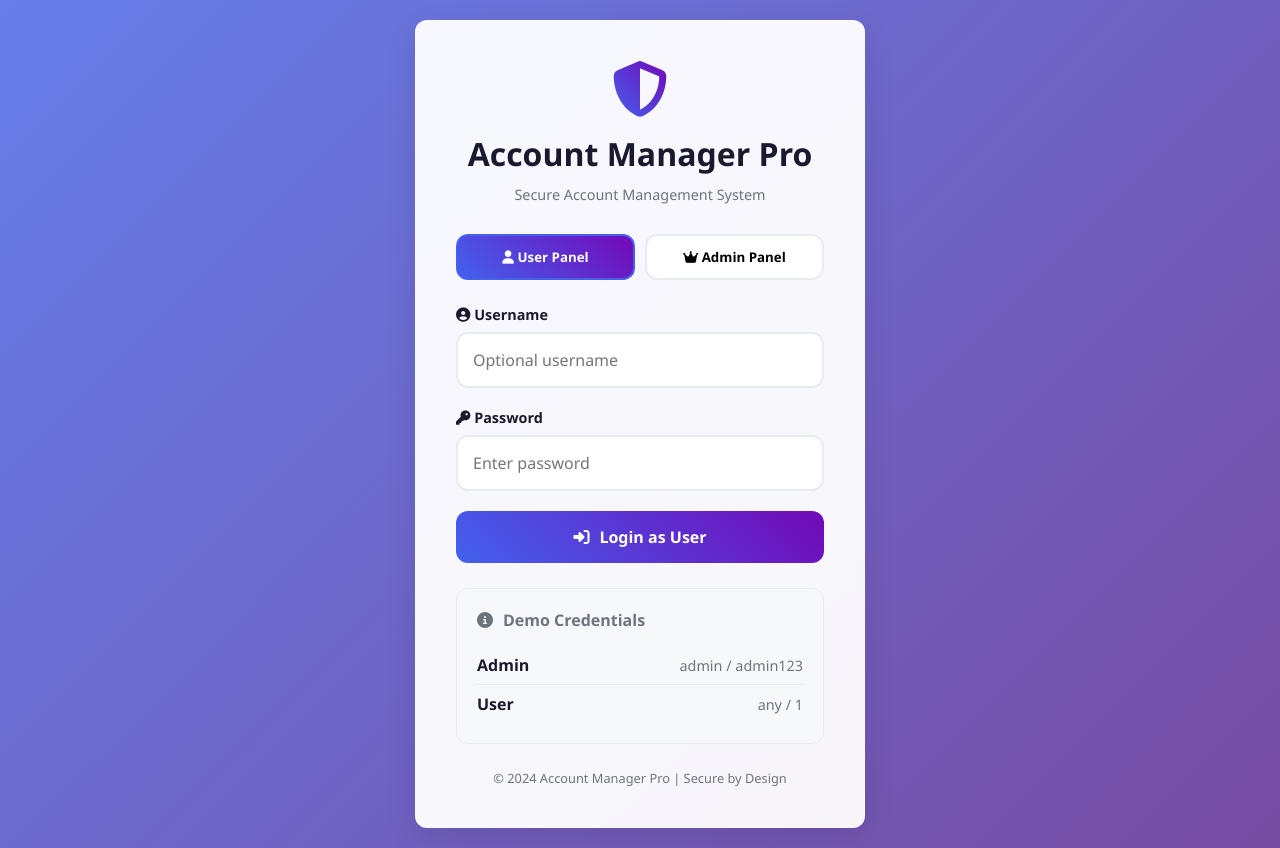
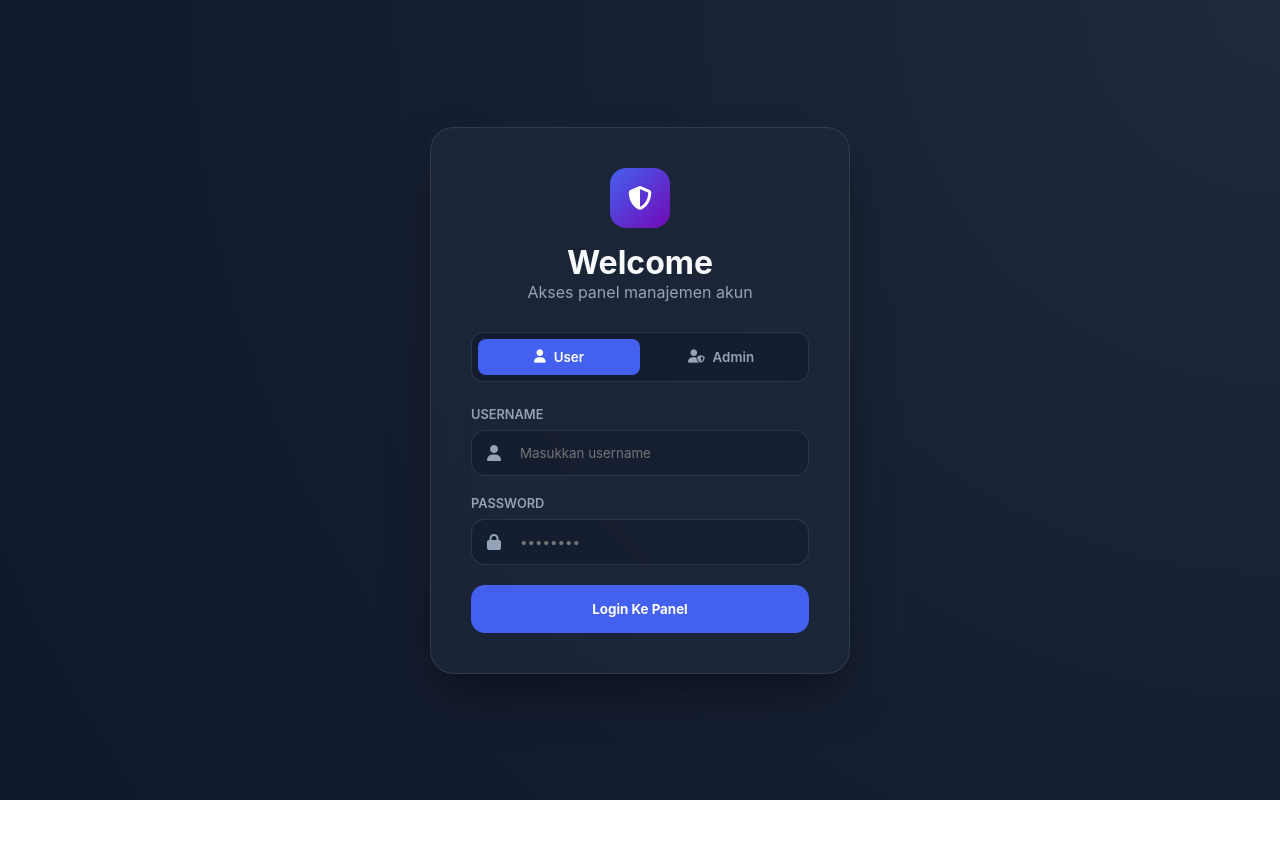
Before and after one commit to depannn11/account-manager, a website: page public/index.html in a window 1280 px wide. After the commit the page ends 800 px from the top, so only its background shows below. Drawn offline with Linux system fonts and the light colour scheme.

Commit message:
Update index.html

```diff
--- a/public/index.html
+++ b/public/index.html
@@ -6,168 +6,108 @@
     <title>Account Manager - Login</title>
     <link rel="stylesheet" href="https://cdnjs.cloudflare.com/ajax/libs/font-awesome/6.4.0/css/all.min.css">
     <style>
-        *{margin:0;padding:0;box-sizing:border-box;font-family:'Segoe UI',Tahoma,Geneva,Verdana,sans-serif}
-        :root{--primary:#4361ee;--primary-dark:#3a56d4;--secondary:#7209b7;--danger:#f72585;--success:#4cc9f0;--warning:#f8961e;--dark:#1a1a2e;--light:#f8f9fa;--gray:#6c757d;--gray-light:#e9ecef;--border-radius:12px;--box-shadow:0 10px 30px rgba(0,0,0,0.1);--transition:all 0.3s ease}
-        body{background:linear-gradient(135deg,#667eea 0%,#764ba2 100%);min-height:100vh;display:flex;align-items:center;justify-content:center;padding:20px}
-        .login-container{width:100%;max-width:450px}
-        .login-card{background:rgba(255,255,255,0.95);backdrop-filter:blur(10px);border-radius:var(--border-radius);padding:40px;box-shadow:var(--box-shadow);animation:slideUp 0.5s ease-out;border:1px solid rgba(255,255,255,0.2)}
-        .logo{text-align:center;margin-bottom:30px}
-        .logo i{font-size:3.5rem;color:var(--primary);margin-bottom:15px;background:linear-gradient(45deg,var(--primary),var(--secondary));-webkit-background-clip:text;-webkit-text-fill-color:transparent}
-        .logo h1{color:var(--dark);font-size:2rem;font-weight:700}
-        .logo p{color:var(--gray);margin-top:10px;font-size:0.9rem}
-        .form-group{margin-bottom:20px}
-        label{display:block;margin-bottom:8px;font-weight:600;color:var(--dark);font-size:0.9rem}
-        input{width:100%;padding:15px;border:2px solid var(--gray-light);border-radius:var(--border-radius);font-size:16px;transition:var(--transition);background:white}
-        input:focus{outline:none;border-color:var(--primary);box-shadow:0 0 0 3px rgba(67,97,238,0.2)}
-        .btn{width:100%;padding:15px;border:none;border-radius:var(--border-radius);font-size:16px;font-weight:600;cursor:pointer;transition:var(--transition);display:flex;align-items:center;justify-content:center;gap:10px}
-        .btn-primary{background:linear-gradient(45deg,var(--primary),var(--secondary));color:white;position:relative;overflow:hidden}
-        .btn-primary:hover{transform:translateY(-2px);box-shadow:0 10px 20px rgba(67,97,238,0.3)}
-        .btn-primary:active{transform:translateY(0)}
-        .role-selector{display:flex;gap:10px;margin-bottom:25px}
-        .role-btn{flex:1;padding:12px;border:2px solid var(--gray-light);background:white;border-radius:var(--border-radius);font-weight:600;cursor:pointer;transition:var(--transition);text-align:center}
-        .role-btn.active{border-color:var(--primary);background:linear-gradient(45deg,var(--primary),var(--secondary));color:white}
-        .role-btn:hover:not(.active){border-color:var(--primary)}
-        .error-message{background:rgba(247,37,133,0.1);color:var(--danger);padding:12px;border-radius:var(--border-radius);margin-top:20px;text-align:center;display:none;border:1px solid rgba(247,37,133,0.2)}
-        .demo-credentials{margin-top:25px;padding:20px;background:rgba(248,249,250,0.8);border-radius:var(--border-radius);border:1px solid var(--gray-light)}
-        .demo-credentials h4{display:flex;align-items:center;gap:10px;margin-bottom:15px;color:var(--gray)}
-        .credential-item{display:flex;justify-content:space-between;align-items:center;padding:8px 0;border-bottom:1px solid var(--gray-light)}
-        .credential-item:last-child{border-bottom:none}
-        .credential-role{font-weight:600;color:var(--dark)}
-        .credential-details{color:var(--gray);font-size:0.9rem}
-        .footer{margin-top:25px;text-align:center;color:var(--gray);font-size:0.8rem}
-        @keyframes slideUp{from{transform:translateY(20px);opacity:0}to{transform:translateY(0);opacity:1}}
-        @media(max-width:480px){.login-card{padding:30px 20px}.logo h1{font-size:1.6rem}.role-selector{flex-direction:column}}
+        :root {
+            --primary: #4361ee;
+            --primary-hover: #3a56d4;
+            --secondary: #7209b7;
+            --bg-main: #0f172a;
+            --bg-card: rgba(30, 41, 59, 0.7);
+            --glass-border: rgba(255, 255, 255, 0.1);
+            --text-main: #f8fafc;
+            --text-muted: #94a3b8;
+            --danger: #ef4444;
+            --success: #10b981;
+            --radius: 14px;
+        }
+
+        * { margin: 0; padding: 0; box-sizing: border-box; font-family: 'Inter', system-ui, sans-serif; }
+        body { background: radial-gradient(circle at top right, #1e293b, #0f172a); min-height: 100vh; display: flex; align-items: center; justify-content: center; padding: 20px; color: var(--text-main); }
+
+        .login-card {
+            width: 100%; max-width: 420px; background: var(--bg-card); backdrop-filter: blur(20px);
+            border: 1px solid var(--glass-border); border-radius: 24px; padding: 40px;
+            box-shadow: 0 25px 50px -12px rgba(0, 0, 0, 0.5); animation: fadeIn 0.6s ease;
+        }
+
+        .header { text-align: center; margin-bottom: 30px; }
+        .brand-icon { width: 60px; height: 60px; background: linear-gradient(135deg, var(--primary), var(--secondary)); border-radius: 16px; display: flex; align-items: center; justify-content: center; margin: 0 auto 15px; font-size: 24px; color: white; }
+
+        .role-switcher { display: grid; grid-template-columns: 1fr 1fr; background: rgba(15, 23, 42, 0.5); padding: 6px; border-radius: 12px; margin-bottom: 25px; border: 1px solid var(--glass-border); }
+        .role-btn { padding: 10px; border: none; background: transparent; color: var(--text-muted); font-weight: 600; cursor: pointer; border-radius: 8px; transition: 0.3s; display: flex; align-items: center; justify-content: center; gap: 8px; }
+        .role-btn.active { background: var(--primary); color: white; }
+
+        .form-group { margin-bottom: 20px; }
+        .form-group label { display: block; font-size: 0.8rem; font-weight: 600; color: var(--text-muted); margin-bottom: 8px; text-transform: uppercase; }
+        .input-wrapper { position: relative; display: flex; align-items: center; }
+        .input-wrapper i { position: absolute; left: 16px; color: var(--text-muted); }
+        .input-wrapper input { width: 100%; padding: 14px 16px 14px 48px; background: rgba(15, 23, 42, 0.4); border: 1px solid var(--glass-border); border-radius: var(--radius); color: white; transition: 0.3s; }
+        .input-wrapper input:focus { outline: none; border-color: var(--primary); box-shadow: 0 0 0 4px rgba(67, 97, 238, 0.1); }
+
+        .btn-login { width: 100%; padding: 16px; background: var(--primary); color: white; border: none; border-radius: var(--radius); font-weight: 700; cursor: pointer; transition: 0.3s; }
+        .btn-login:hover { transform: translateY(-2px); box-shadow: 0 10px 20px rgba(67, 97, 238, 0.3); }
+
+        .alert { background: rgba(239, 68, 68, 0.1); border: 1px solid var(--danger); color: #fca5a5; padding: 12px; border-radius: 10px; font-size: 0.85rem; margin-bottom: 20px; display: none; }
+        @keyframes fadeIn { from { opacity: 0; transform: translateY(20px); } to { opacity: 1; transform: translateY(0); } }
     </style>
 </head>
 <body>
-    <div class="login-container">
     <div class="login-card">
-            <div class="logo">
-                <i class="fas fa-shield-alt"></i>
-                <h1>Account Manager Pro</h1>
-                <p>Secure Account Management System</p>
+        <div class="header">
+            <div class="brand-icon"><i class="fas fa-shield-halved"></i></div>
+            <h1>Welcome</h1>
+            <p style="color: var(--text-muted)">Akses panel manajemen akun</p>
         </div>
-
-            <div class="role-selector">
-                <button type="button" class="role-btn active" id="userBtn">
-                    <i class="fas fa-user"></i> User Panel
-                </button>
-                <button type="button" class="role-btn" id="adminBtn">
-                    <i class="fas fa-crown"></i> Admin Panel
-                </button>
+        <div class="role-switcher">
+            <button class="role-btn active" id="userTab"><i class="fas fa-user"></i> User</button>
+            <button class="role-btn" id="adminTab"><i class="fas fa-user-shield"></i> Admin</button>
         </div>
-
+        <div id="loginAlert" class="alert"></div>
         <form id="loginForm">
-                <div class="form-group" id="usernameField">
-                    <label for="username"><i class="fas fa-user-circle"></i> Username</label>
-                    <input type="text" id="username" placeholder="Enter username" required>
+            <div class="form-group">
+                <label>Username</label>
+                <div class="input-wrapper"><i class="fas fa-user"></i><input type="text" id="username" placeholder="Masukkan username"></div>
             </div>
-
             <div class="form-group">
-                    <label for="password"><i class="fas fa-key"></i> Password</label>
-                    <input type="password" id="password" placeholder="Enter password" required>
+                <label>Password</label>
+                <div class="input-wrapper"><i class="fas fa-lock"></i><input type="password" id="password" placeholder="••••••••" required></div>
             </div>
-
-                <button type="submit" class="btn btn-primary" id="loginBtn">
-                    <i class="fas fa-sign-in-alt"></i> Login as User
-                </button>
+            <button type="submit" class="btn-login" id="submitBtn">Login Ke Panel</button>
         </form>
-
-            <div class="error-message" id="errorMessage">
-                Invalid credentials. Please try again.
-            </div>
-
-            <div class="demo-credentials">
-                <h4><i class="fas fa-info-circle"></i> Demo Credentials</h4>
-                <div class="credential-item">
-                    <span class="credential-role">Admin</span>
-                    <span class="credential-details">admin / admin123</span>
-                </div>
-                <div class="credential-item">
-                    <span class="credential-role">User</span>
-                    <span class="credential-details">any / 1</span>
-                </div>
-            </div>
-
-            <div class="footer">
-                <p>© 2024 Account Manager Pro | Secure by Design</p>
-            </div>
-        </div>
     </div>
 
     <script>
-        const userBtn = document.getElementById('userBtn');
-        const adminBtn = document.getElementById('adminBtn');
-        const loginForm = document.getElementById('loginForm');
-        const loginBtn = document.getElementById('loginBtn');
-        const usernameField = document.getElementById('usernameField');
-        const usernameInput = document.getElementById('username');
-        const errorMessage = document.getElementById('errorMessage');
         let currentRole = 'user';
+        const userTab = document.getElementById('userTab');
+        const adminTab = document.getElementById('adminTab');
 
-        userBtn.addEventListener('click', () => {
-            userBtn.classList.add('active');
-            adminBtn.classList.remove('active');
-            currentRole = 'user';
-            loginBtn.innerHTML = '<i class="fas fa-sign-in-alt"></i> Login as User';
-            usernameField.style.display = 'block';
-            usernameInput.required = false;
-            usernameInput.placeholder = 'Optional username';
-        });
+        userTab.onclick = () => { currentRole = 'user'; userTab.classList.add('active'); adminTab.classList.remove('active'); };
+        adminTab.onclick = () => { currentRole = 'admin'; adminTab.classList.add('active'); userTab.classList.remove('active'); };
 
-        adminBtn.addEventListener('click', () => {
-            adminBtn.classList.add('active');
-            userBtn.classList.remove('active');
-            currentRole = 'admin';
-            loginBtn.innerHTML = '<i class="fas fa-sign-in-alt"></i> Login as Admin';
-            usernameField.style.display = 'block';
-            usernameInput.required = true;
-            usernameInput.placeholder = 'Enter admin username';
-        });
-
-        loginForm.addEventListener('submit', async function(e) {
+        document.getElementById('loginForm').onsubmit = async (e) => {
             e.preventDefault();
-
-            const username = usernameInput.value;
-            const password = document.getElementById('password').value;
-
+            const alert = document.getElementById('loginAlert');
             try {
-                const response = await fetch('/api/login', {
+                const res = await fetch('/api/login', {
                     method: 'POST',
                     headers: {'Content-Type': 'application/json'},
-                    body: JSON.stringify({ username, password, role: currentRole })
+                    body: JSON.stringify({
+                        username: document.getElementById('username').value,
+                        password: document.getElementById('password').value,
+                        role: currentRole
+                    })
                 });
-
-                const data = await response.json();
-
+                const data = await res.json();
                 if (data.success) {
                     localStorage.setItem('userRole', data.role);
                     localStorage.setItem('username', data.username);
                     localStorage.setItem('userName', data.name);
-
-                    if (data.role === 'admin') {
-                        window.location.href = 'admin.html';
+                    window.location.href = data.role === 'admin' ? 'admin.html' : 'user.html';
                 } else {
-                        window.location.href = 'user.html';
+                    alert.style.display = 'block';
+                    alert.textContent = data.error || 'Login Gagal';
                 }
-                } else {
-                    errorMessage.textContent = data.error || 'Login failed';
-                    errorMessage.style.display = 'block';
-                }
-            } catch (error) {
-                errorMessage.textContent = 'Network error. Please try again.';
-                errorMessage.style.display = 'block';
-            }
-        });
-
-        usernameInput.addEventListener('input', () => {
-            errorMessage.style.display = 'none';
-        });
-
-        document.addEventListener('DOMContentLoaded', () => {
-            usernameInput.required = false;
-            usernameInput.placeholder = 'Optional username';
-        });
+            } catch (err) { alert.style.display = 'block'; alert.textContent = 'Network Error'; }
+        };
     </script>
 </body>
 </html>
```
Lines whose indentation alone changed are shown as unchanged.
